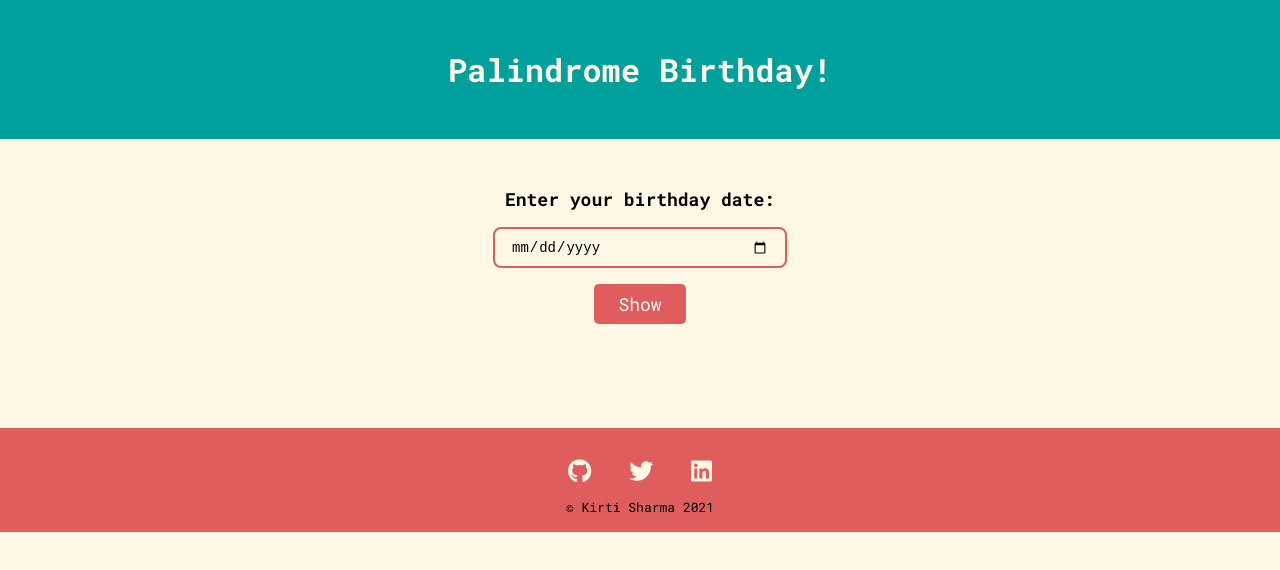
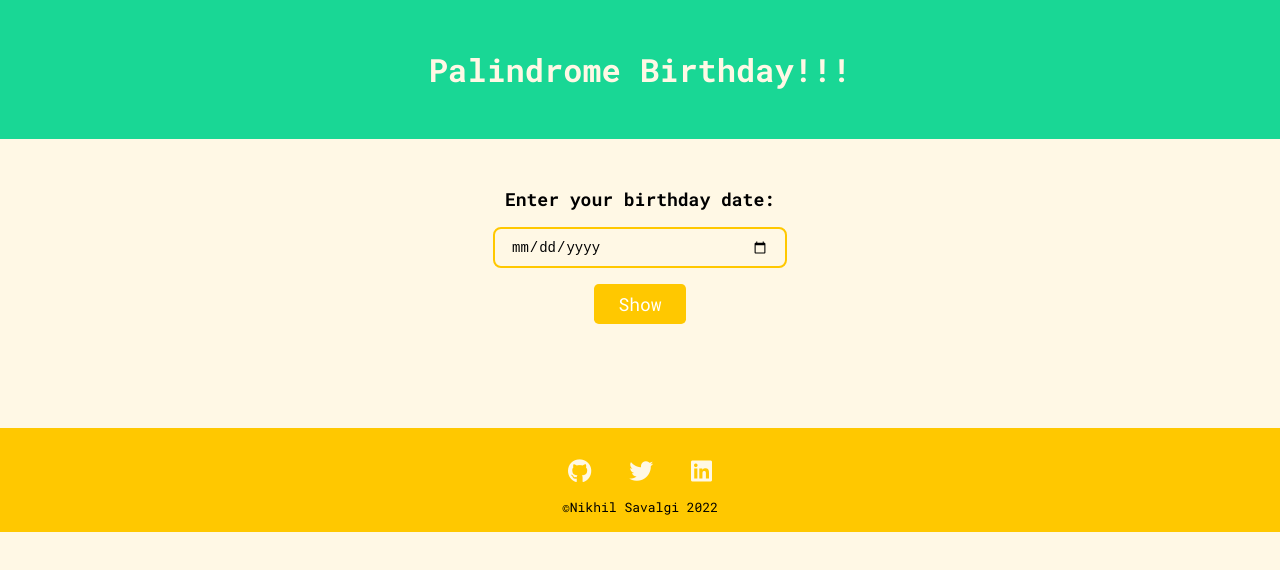
Before and after one commit to NICCK08/Neogcamp_mark13, a plain HTML site: page index.html in a window 1280 px wide. Drawn offline with Linux system fonts and the light colour scheme; a web font is replaced by a local one.

Commit message:
Initial commit

```diff
--- a/app.js
+++ b/app.js
@@ -209,7 +209,7 @@ function reverseString(str) {
           resultDiv.innerText = `The nearest palindrome date is ${nextDate.day}-${nextDate.month}-${nextDate.year}, you missed by ${ctr1} days.`;
         }
       } else {
-        resultDiv.innerText = "Yay! Your birthday is palindrome!";
+        resultDiv.innerText = "Yay! Your birthday is palindrome!!!";
       }
     }
   }
--- a/index.html
+++ b/index.html
@@ -6,32 +6,28 @@
     <meta name="viewport" content="width=device-width, initial-scale=1.0" />
     <title>Palindrome Birthday</title>
     <link rel="stylesheet" href="style.css" />
-
-     <!-- FONT AWESOME -->
      <script src="https://kit.fontawesome.com/1465705b72.js" crossorigin="anonymous"></script>
 
   </head>
   <body>
 
     <nav>
-        <h2>Palindrome Birthday!</h2>
+        <h2>Palindrome Birthday!!!</h2>
     </nav>
 
     <main>
       <label class="input-label">Enter your birthday date:</label>
       <input class="input" id="bday-input" type="date"  required/>
       <button id="show-btn">Show</button>
-      <!-- <img src="spinner.svg" alt=""> -->
       <img id="loading" src="spinner.svg" alt="">
       <p id="result"></p>
     </main>
     <footer>
-        <a target="_blank" href="https://github.com/kirti2602"><i class="fab fa-github"></i></a>
-        <a target="_blank" href="https://twitter.com/KirtiSh123"><i class="fab fa-twitter"></i></a>
-        <a target="_blank" href="https://www.linkedin.com/in/kirti-sharma123/"><i class="fab fa-linkedin"></i></a>
-        <p>© Kirti Sharma 2021</p>
+        <a target="_blank01" href="https://github.com/NICCK08"><i class="fab fa-github"></i></a>
+        <a target="_blank02" href="https://twitter.com/inikhilsavalgi"><i class="fab fa-twitter"></i></a>
+        <a target="_blank03" href="https://www.linkedin.com/in/nikhil-savalgi-a29757191/"><i class="fab fa-linkedin"></i><a>
+        <p>©Nikhil Savalgi 2022</p>
       </footer>
-
     <script src="app.js" type="text/javascript"></script>
   </body>
 </html>
--- a/style.css
+++ b/style.css
@@ -6,8 +6,8 @@
 }
 
 :root {
-  --primary-color: #E05D5D;
-  --nav-bgcolor: #00A19D;
+  --primary-color: #ffc800;
+  --nav-bgcolor: #19d795;
   --nav-color: #FFF8E5;
   --font-family: 'Roboto Mono', monospace;
 }
```
Also changed, not shown: spinner.svg (added).
